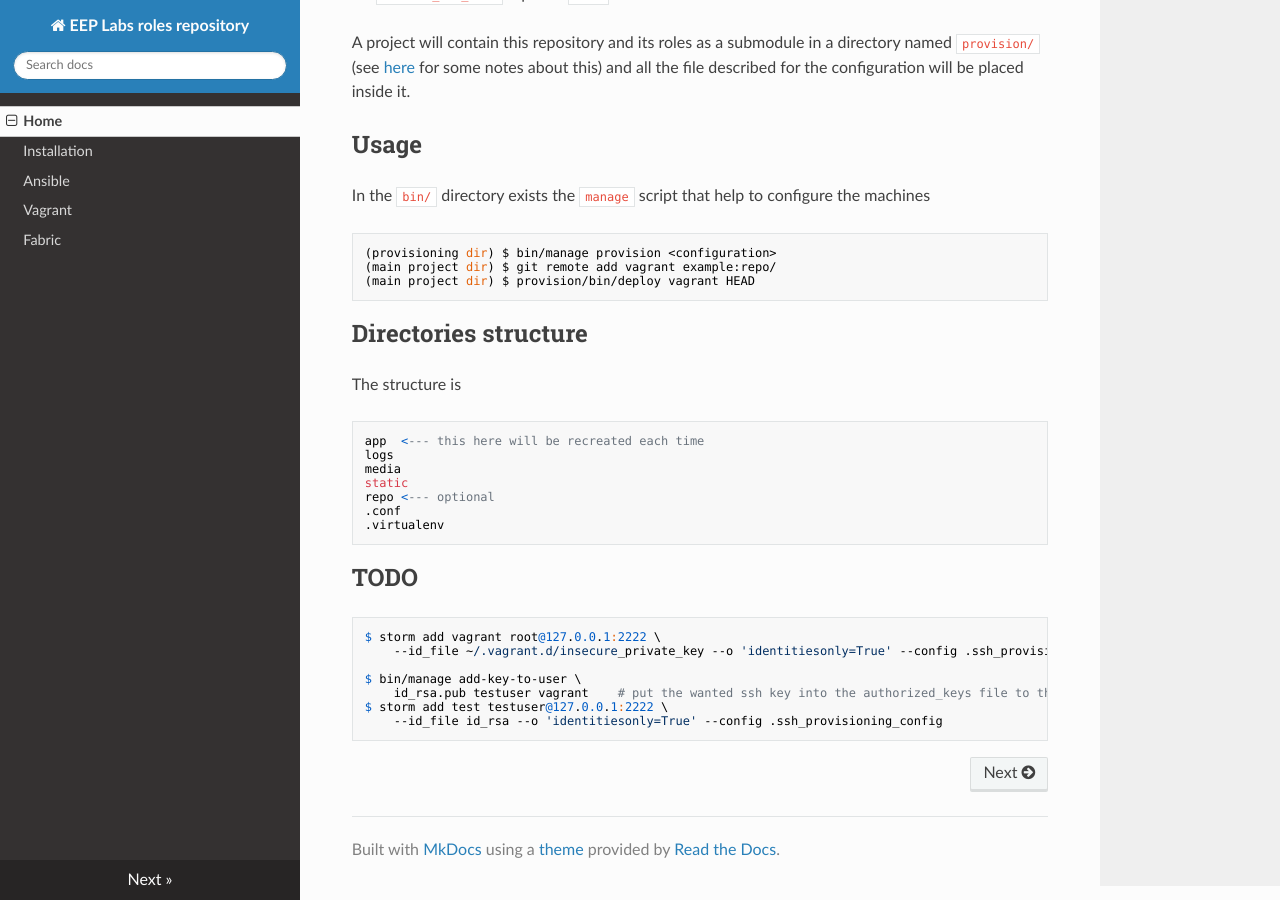
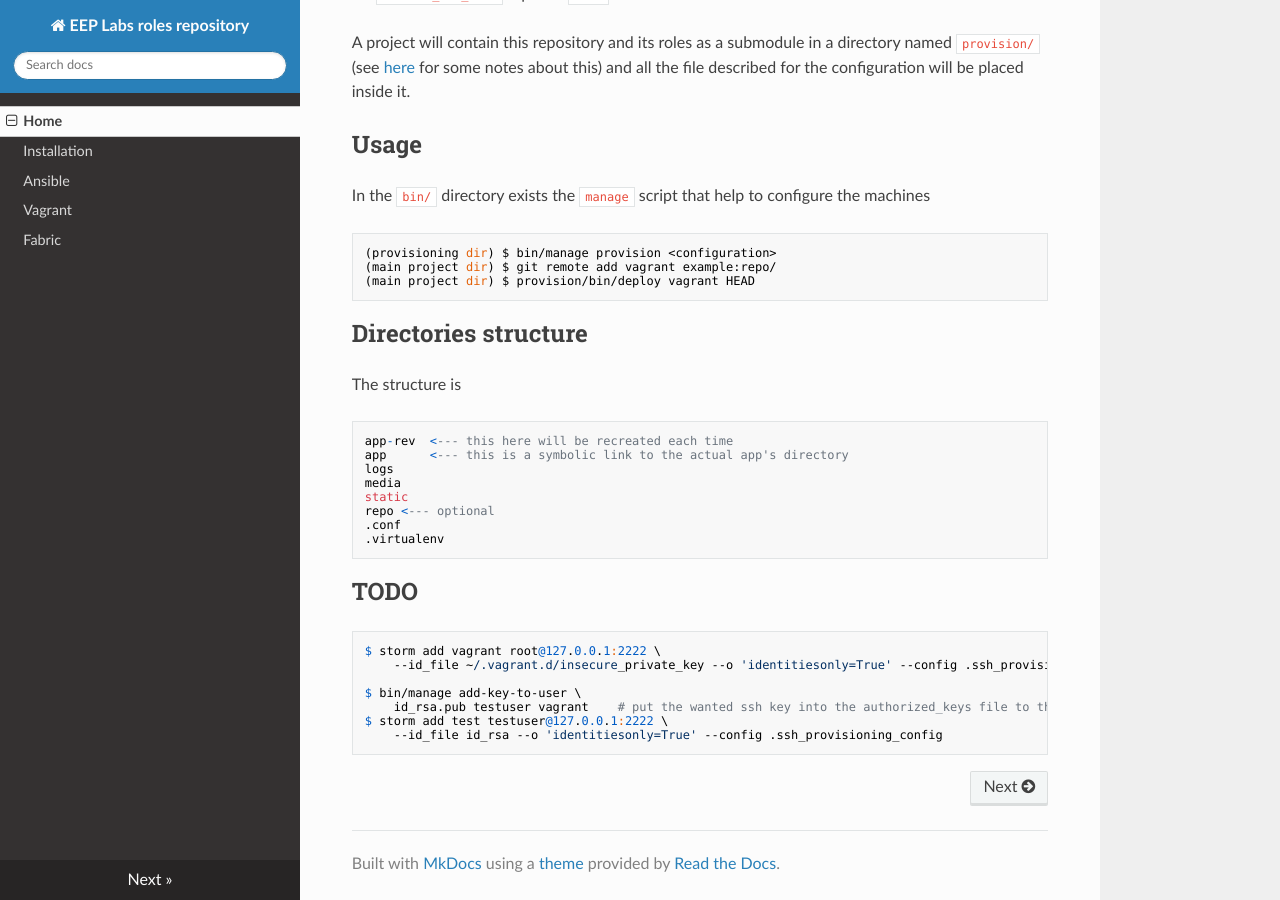
Before and after one commit to EEP-Labs/ansible-roles-repository, an MkDocs documentation site: the page built from docs/index.md, in a window 1280 px wide and 900 px high, scrolled down 983 px. Built offline with MkDocs 1.6.1, drawn with Linux system fonts in a browser that asks for light colours; nearby versions of some CDN libraries; old or Windows-style settings are respelled for this version of MkDocs.

Commit message:
Create symbolic link on deploy.

```diff
--- a/docs/index.md
+++ b/docs/index.md
@@ -52,7 +52,8 @@ Directories structure
 
 The structure is
 
-    app  <--- this here will be recreated each time
+    app-rev  <--- this here will be recreated each time
+    app      <--- this is a symbolic link to the actual app's directory
     logs
     media
     static
```
Also changed, not shown: 1 other file.
